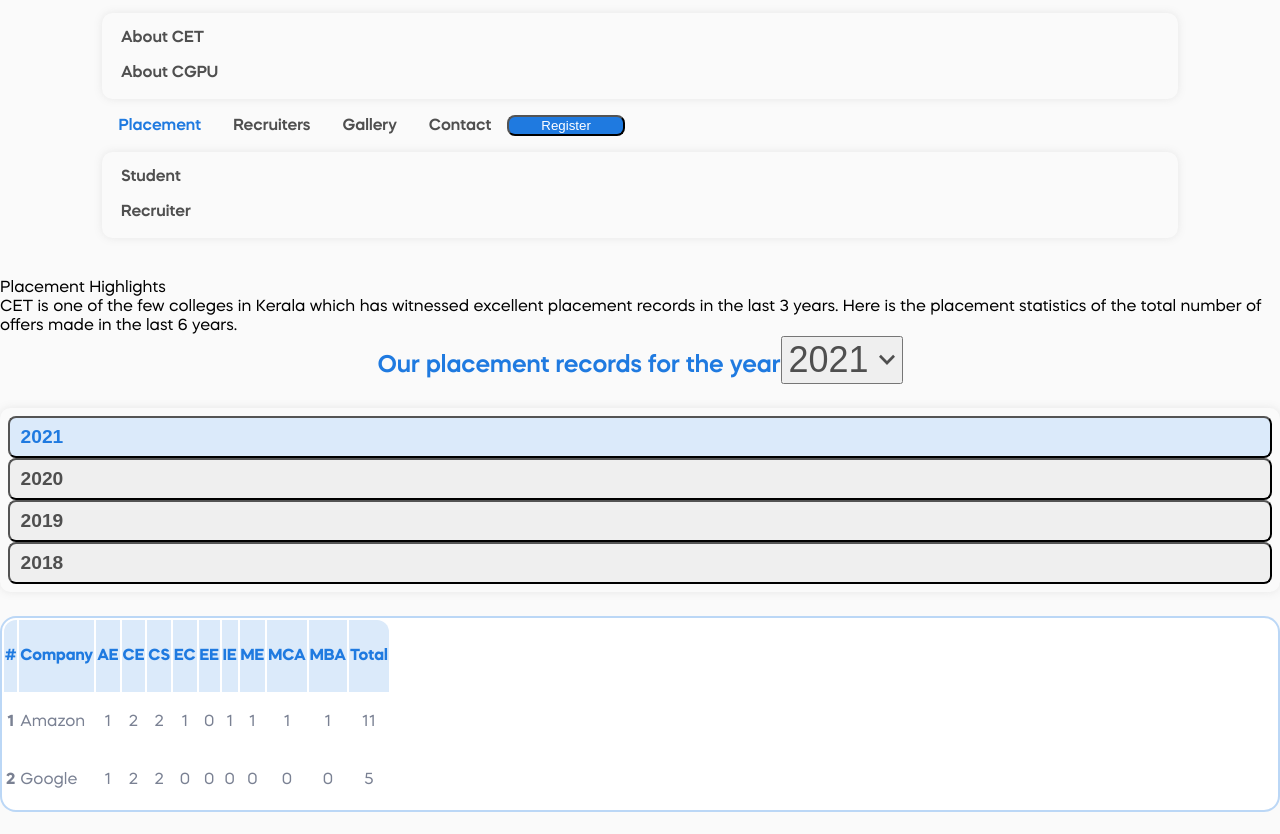
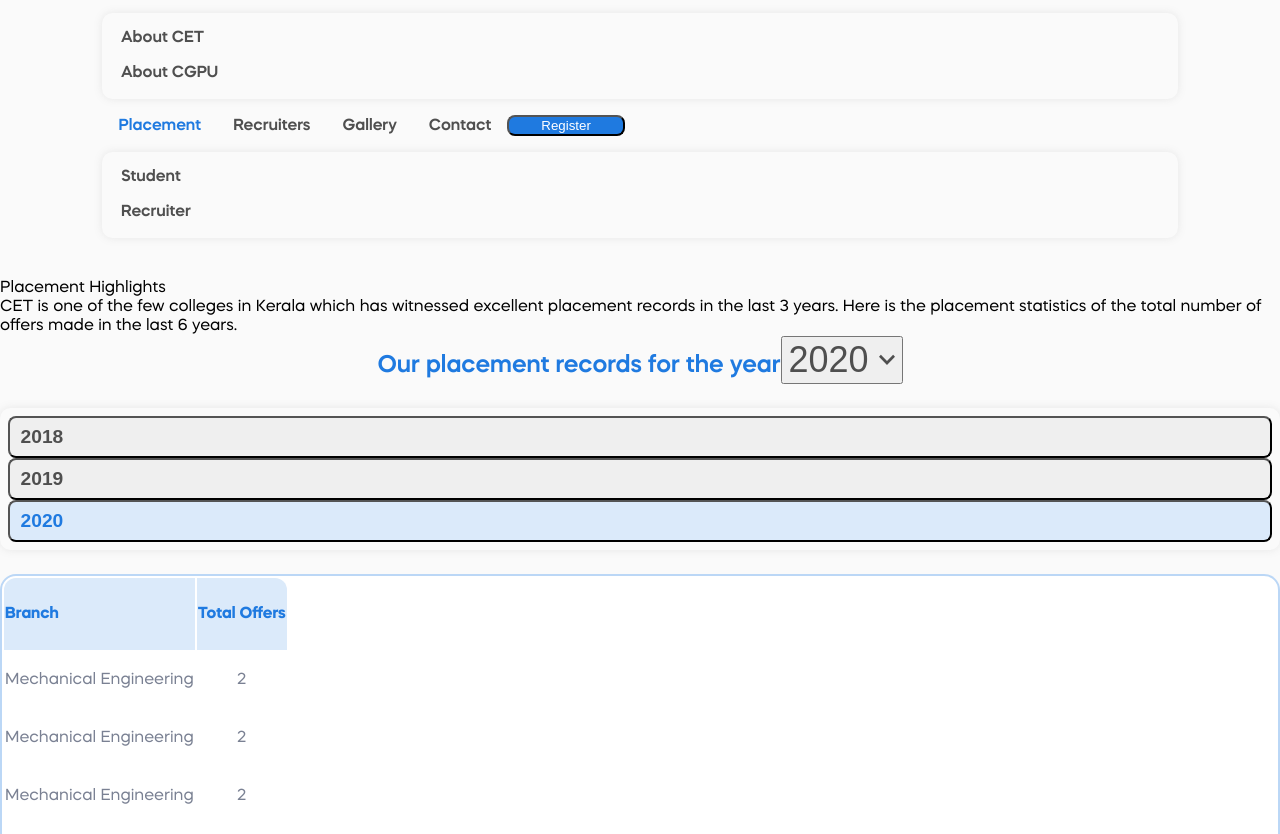
Before and after one commit to hrishikeshts/cgpu-site, a Gatsby site: page /placement in a window 1280 px wide. Shown: the part 118-952 px from the top of the page. Built offline with nearby package versions, Linux system fonts and the light colour scheme; Gatsby itself is replaced by a stand-in of ours.

Commit message:
Change placement table

```diff
--- a/src/components/major.js
+++ b/src/components/recruiters-marquee.js
@@ -4,7 +4,7 @@ import Marquee from "react-fast-marquee";
 import { recruiters } from "../data/recruiters";
 import "../styles/major.css";
 
-const Major = () => {
+const RecruitersMarquee = () => {
     var first = recruiters.slice(0, 8);
     var second = recruiters.slice(8, 15);
 
@@ -41,4 +41,4 @@ const Major = () => {
     );
 };
 
-export default Major;
+export default RecruitersMarquee;
--- a/src/components/things-val.js
+++ b/src/components/vision-mission.js
@@ -2,7 +2,7 @@ import React from "react";
 import vision from "../images/vision-asset.svg";
 import mission from "../images/mission-asset.svg";
 
-const ThingsVal = () => {
+const VisionMission = () => {
     return (
         <div className="my-0 my-md-4">
             <div className="page-head text-center mb-4">We Treasure</div>
@@ -50,4 +50,4 @@ const ThingsVal = () => {
     );
 };
 
-export default ThingsVal;
+export default VisionMission;
--- a/src/data/objectives.js
+++ b/src/data/objectives.js
@@ -15,6 +15,6 @@ export const objectives = [
     {
         title: "Industrial Training",
         content:
-            "Conduct lectures, seminars, mock interviews and provide industrial training to students during the course of their study in the institution and, in addition, offer research oriented project opportunities",
+            "Conduct lectures, seminars, mock interviews and provide industrial training to students during the course of their study in the institution, and in addition, offer research oriented project opportunities",
     },
 ];
--- /dev/null
+++ b/src/data/placements.js
@@ -0,0 +1,35 @@
+export const placements = [
+    {
+        year: 2018,
+        data: [
+            { branch: "Mechanical Engineering", offers: 0 },
+            { branch: "Mechanical Engineering", offers: 0 },
+            { branch: "Mechanical Engineering", offers: 0 },
+            { branch: "Mechanical Engineering", offers: 0 },
+            { branch: "Mechanical Engineering", offers: 0 },
+            { branch: "Mechanical Engineering", offers: 0 },
+        ],
+    },
+    {
+        year: 2019,
+        data: [
+            { branch: "Mechanical Engineering", offers: 1 },
+            { branch: "Mechanical Engineering", offers: 1 },
+            { branch: "Mechanical Engineering", offers: 1 },
+            { branch: "Mechanical Engineering", offers: 1 },
+            { branch: "Mechanical Engineering", offers: 1 },
+            { branch: "Mechanical Engineering", offers: 1 },
+        ],
+    },
+    {
+        year: 2020,
+        data: [
+            { branch: "Mechanical Engineering", offers: 2 },
+            { branch: "Mechanical Engineering", offers: 2 },
+            { branch: "Mechanical Engineering", offers: 2 },
+            { branch: "Mechanical Engineering", offers: 2 },
+            { branch: "Mechanical Engineering", offers: 2 },
+            { branch: "Mechanical Engineering", offers: 2 },
+        ],
+    },
+];
--- a/src/pages/placement.js
+++ b/src/pages/placement.js
@@ -1,40 +1,20 @@
-import React, { useState } from 'react';
-import Layout from '../components/layout';
+import React, { useState } from "react";
+import { graphql } from "gatsby";
+import Layout from "../components/layout";
 // import { Line } from 'react-chartjs-2';
-import down from '../images/down.svg';
-import '../styles/placement.css';
-import { graphql } from 'gatsby';
-
-// const data = {
-//     labels: ['2015', '2016', '2017', '2018', '2019', '2020', '2021'],
-//     datasets: [
-//         {
-//             label: '# of Placements',
-//             data: [604, 591, 1020, 606, 715, 840],
-//             fill: false,
-//             backgroundColor: '#FFF',
-//             borderColor: '#1F7AE0',
-//         },
-//     ],
-// };
-
-// const options = {
-//     scales: {
-//         yAxes: [
-//             {
-//                 ticks: {
-//                     beginAtZero: true,
-//                 },
-//             },
-//         ],
-//     },
-// };
+import { placements } from "../data/placements";
+import down from "../images/down.svg";
+import "../styles/placement.css";
 
 export default function Placement({ data: _pData }) {
-    const pData = _pData.allPlacementJson.nodes;
-    const [year, setYear] = useState(pData[0].year);
+    // const pData = _pData.allPlacementJson.nodes;
+    // const [year, setYear] = useState(pData[0].year);
+    // const keyedData = {};
+    // pData.map((p) => (keyedData[p.year] = p));
+
+    const [year, setYear] = useState(placements[2].year);
     const keyedData = {};
-    pData.map((p) => (keyedData[p.year] = p));
+    placements.map((p) => (keyedData[p.year] = p));
 
     return (
         <Layout page="placement">
@@ -43,13 +23,11 @@ export default function Placement({ data: _pData }) {
                     <div className="page-head">Placement Highlights</div>
                     <div className="head-desc">
                         <span>
-                            CET is one of the few colleges in Kerala which has
-                            witnessed excellent placement records in the last 3
-                            years.{' '}
+                            CET is one of the few colleges in Kerala which has witnessed excellent placement records in
+                            the last 3 years.{" "}
                         </span>
                         <span className="d-lg-block">
-                            Here is the placement statistics of the total number
-                            of offers made in the last 6 years.
+                            Here is the placement statistics of the total number of offers made in the last 6 years.
                         </span>
                     </div>
                 </div>
@@ -68,22 +46,16 @@ export default function Placement({ data: _pData }) {
                         >
                             {year} <img src={down} alt="Dropdown" />
                         </button>
-                        <ul
-                            className="dropdown-menu dropdown-menu-end"
-                            aria-labelledby="dropdownMenuButton1"
-                        >
-                            {pData.map((label, key) => {
+                        <ul className="dropdown-menu dropdown-menu-end" aria-labelledby="dropdownMenuButton1">
+                            {/* {pData.map((label, key) => { */}
+                            {placements.map((placement, key) => {
                                 return (
                                     <button
                                         key={key}
-                                        onClick={() => setYear(label.year)}
-                                        className={`btn${
-                                            year === label.year
-                                                ? ' active'
-                                                : ' '
-                                        }`}
+                                        onClick={() => setYear(placement.year)}
+                                        className={`btn${year === placement.year ? " active" : " "}`}
                                     >
-                                        {label.year}
+                                        {placement.year}
                                     </button>
                                 );
                             })}
@@ -95,7 +67,7 @@ export default function Placement({ data: _pData }) {
                         <table className="table table-striped placement-table m-0">
                             <thead>
                                 <tr>
-                                    <th scope="col">#</th>
+                                    {/* <th scope="col">#</th>
                                     <th scope="col">Company</th>
                                     <th scope="col">AE</th>
                                     <th scope="col">CE</th>
@@ -106,11 +78,13 @@ export default function Placement({ data: _pData }) {
                                     <th scope="col">ME</th>
                                     <th scope="col">MCA</th>
                                     <th scope="col">MBA</th>
-                                    <th scope="col">Total</th>
+                                    <th scope="col">Total</th> */}
+                                    <th scope="col">Branch</th>
+                                    <th scope="col">Total Offers</th>
                                 </tr>
                             </thead>
                             <tbody>
-                                {keyedData[year].companies.map((company, i) => (
+                                {/* {keyedData[year].companies.map((company, i) => (
                                     <tr key={i}>
                                         <th scope="row">{i + 1}</th>
                                         <td>{company.name}</td>
@@ -123,11 +97,13 @@ export default function Placement({ data: _pData }) {
                                         <td>{company.stats.ME || 0}</td>
                                         <td>{company.stats.MCA || 0}</td>
                                         <td>{company.stats.MBA || 0}</td>
-                                        <td>
-                                            {Object.values(
-                                                company.stats,
-                                            ).reduce((a, b) => a + b)}
-                                        </td>
+                                        <td>{Object.values(company.stats).reduce((a, b) => a + b)}</td>
+                                    </tr>
+                                ))} */}
+                                {keyedData[year].data.map((data, i) => (
+                                    <tr key={i}>
+                                        <td>{data.branch}</td>
+                                        <td>{data.offers}</td>
                                     </tr>
                                 ))}
                             </tbody>
--- a/src/styles/about-cgpu.css
+++ b/src/styles/about-cgpu.css
@@ -194,6 +194,8 @@
 
 .card-img {
     width: 80%;
+    height: 11.2rem;
+    background: var(--blue-gray);
     border-radius: 0.75rem;
     position: absolute;
     top: 0;
@@ -281,6 +283,7 @@
         flex-wrap: nowrap;
     }
 }
+
 @media (min-width: 1192px) and (max-width: 1196px) {
     .ali-left .cards-container {
         flex-wrap: nowrap;
--- a/src/styles/placement.css
+++ b/src/styles/placement.css
@@ -97,6 +97,7 @@ button.placement-year:hover > img {
 
 .placement-table thead th:first-child {
     border-radius: 0.75rem 0 0 0;
+    text-align: left;
 }
 
 .placement-table tbody tr:last-child td:last-child {
```
Also changed, not shown: src/components/Objectives.js (deleted, +0 -23 lines), src/pages/index.js (+16 -6 lines).
